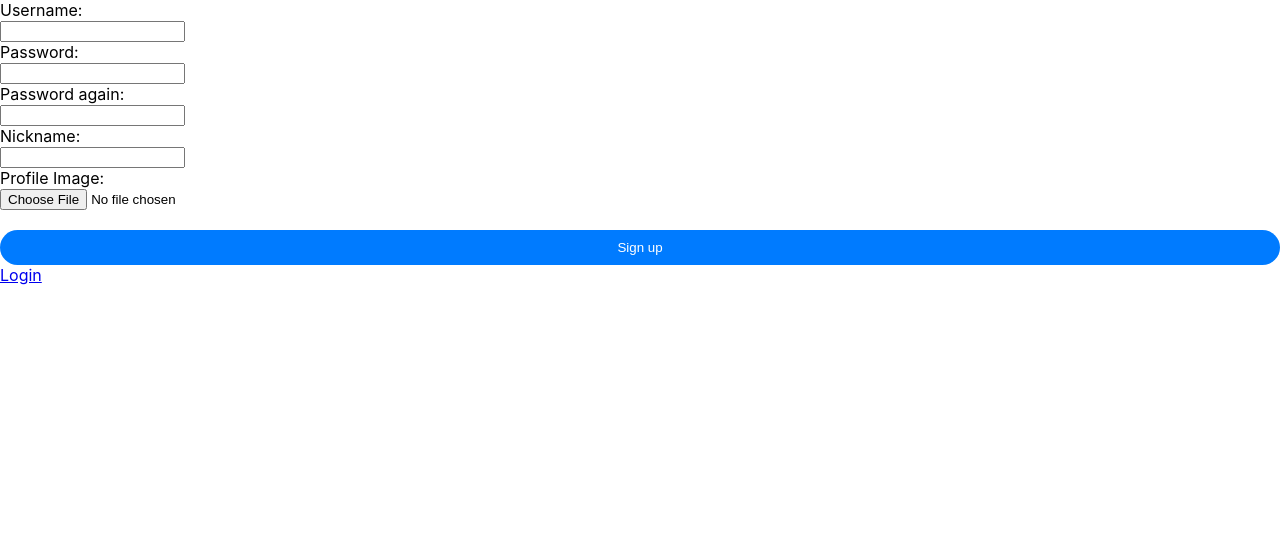
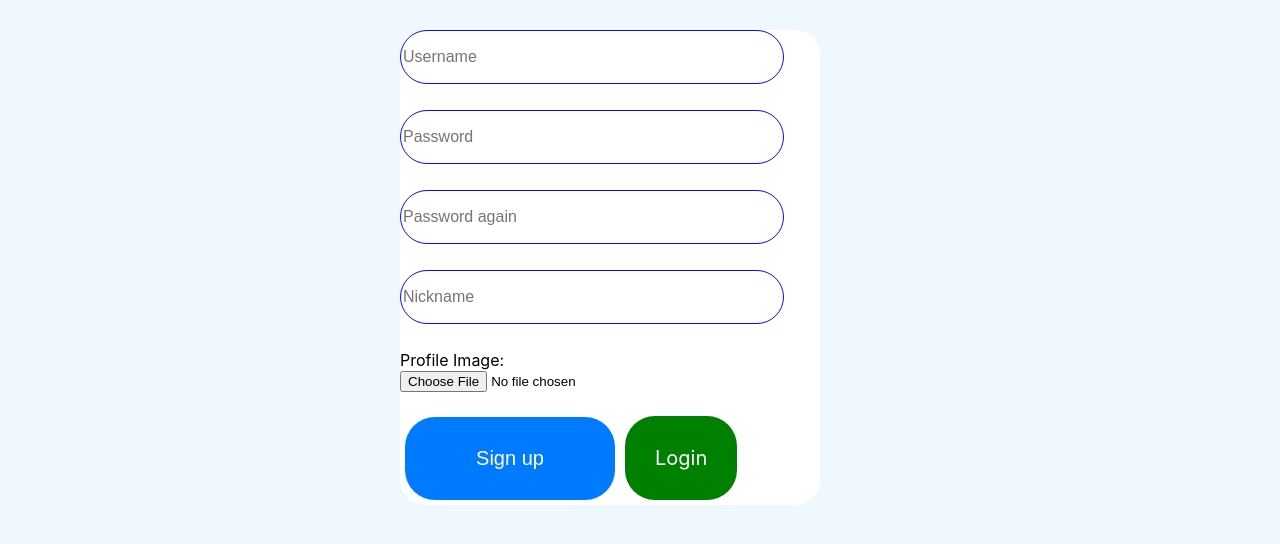
Before and after one commit to itamar3188/Facebook-Web-Project, a React (Create React App) app: page /Register in a window 1280 px wide. Shown: the top 544 px of the page. Built offline with nearby package versions, Linux system fonts and the light colour scheme.

Commit message:
Login and Register and style

```diff
--- a/src/Components/Login.js
+++ b/src/Components/Login.js
@@ -19,9 +19,10 @@ function Login()
                     <input type="password" id="password" name="password" placeholder='Password' required/>
                     <img src={password_icon} alt="Password Icon"/>
                 </div>
-                <button type="submit">Login</button>
+                <button type="submit" className="button">Login</button>
+                <Link to='/Register' className="button" id="Register">Register</Link>
             </form>
-            <Link to='/Register'>Register</Link>
+
         </div>
     );
 };
--- a/src/Components/Register.js
+++ b/src/Components/Register.js
@@ -47,25 +47,20 @@ function Register() {
   };
 
   return (
-      <div className="App">
-        <header className="App-header">
+      <div className='wrapper'>
           <form>
-            <label>Username:</label>
-            <br></br>
-            <input type="text" id="username"></input>
-            <br></br>
-            <label>Password:</label>
-            <br></br>
-            <input type="password" id="password"></input>
-            <br></br>
-            <label>Password again:</label>
-            <br></br>
-            <input type="password" id="password_again"></input>
-            <br></br>
-            <label>Nickname:</label>
-            <br></br>
-            <input type="text" id="nickname"></input>
-            <br></br>
+            <div className="input-box">
+            <input type="text" id="username" placeholder='Username'></input>
+            </div>
+            <div className="input-box">
+            <input type="password" id="password" placeholder='Password'></input>
+            </div>
+              <div className="input-box">
+            <input type="password" id="password_again" placeholder='Password again'></input>
+              </div>
+                <div className="input-box">
+            <input type="text" id="nickname" placeholder='Nickname'></input>
+                </div>
             <label>Profile Image:</label>
             <br></br>
             <input
@@ -83,9 +78,10 @@ function Register() {
                 />
             )}
             <br></br>
-            <button type="button" onClick={submit}>
+            <button type="button" onClick={submit} className="button">
               Sign up
             </button>
+            <Link to='/' className="button" id="Login">Login</Link>
             <br></br>
             <div>
               {inputsLists.map((input) => (
@@ -93,8 +89,6 @@ function Register() {
               ))}
             </div>
           </form>
-        </header>
-        <Link to="/">Login</Link>
       </div>
   );
 }
--- a/src/Components/Style.css
+++ b/src/Components/Style.css
@@ -1,8 +1,11 @@
+body{
+    background-color: aliceblue;
+}
 .wrapper {
     width: 420px;
     background: white;
    color: black;
-    border-radius: 10px;
+    border-radius: 25px;
 }
 
 .wrapper h1 {
@@ -31,34 +34,24 @@ input-box{
     outline: none;
     border: 1px solid rgb(0,15,250);
     font-size: 16px;
-
     border-radius: 40px;
 }
-.wrapper .remember-forgot{
-    display: flex;
-    justify-content: space-between;
-    font-size: 14.5px;
-    margin: -15px 0 15px;
+
+.button {
+    width: 50%;
+    text-align: center;
+    background-color: #007bff; /* Your preferred background color */
+    color: #fff; /* Your preferred text color */
+    padding: 30px; /* Adjust padding as needed */
+    border: none;
+    border-radius: 30px; /* Optional: Add rounded corners */
+    cursor: pointer;
+    text-decoration: none;
+    margin: 5px;
+    font-size: 20px;
 }
 
-.remember-forgot a {
-    text-decoration: none;
-}
-.remember-forgot a:hover{
-    text-decoration: underline;
-}
-button {
-
-    width: 100%;
-    background-color: #007bff; /* Your preferred background color */
-    color: #fff; /* Your preferred text color */
-    padding: 10px 20px; /* Adjust padding as needed */
-    border: none;
-    border-radius: 40px; /* Optional: Add rounded corners */
-    cursor: pointer;
-}
-
-button:hover {
+.button:hover {
     background-color: #0056b3; /* Change the background color on hover */
 }
 
@@ -70,6 +63,11 @@ button:hover {
     text-decoration: none;
 
 }
-.register-link p a:hover {
-    text-decoration: underline;
+#Register
+{
+    background-color: green;
 }
+#Login
+{
+    background-color: green;
+}
```
